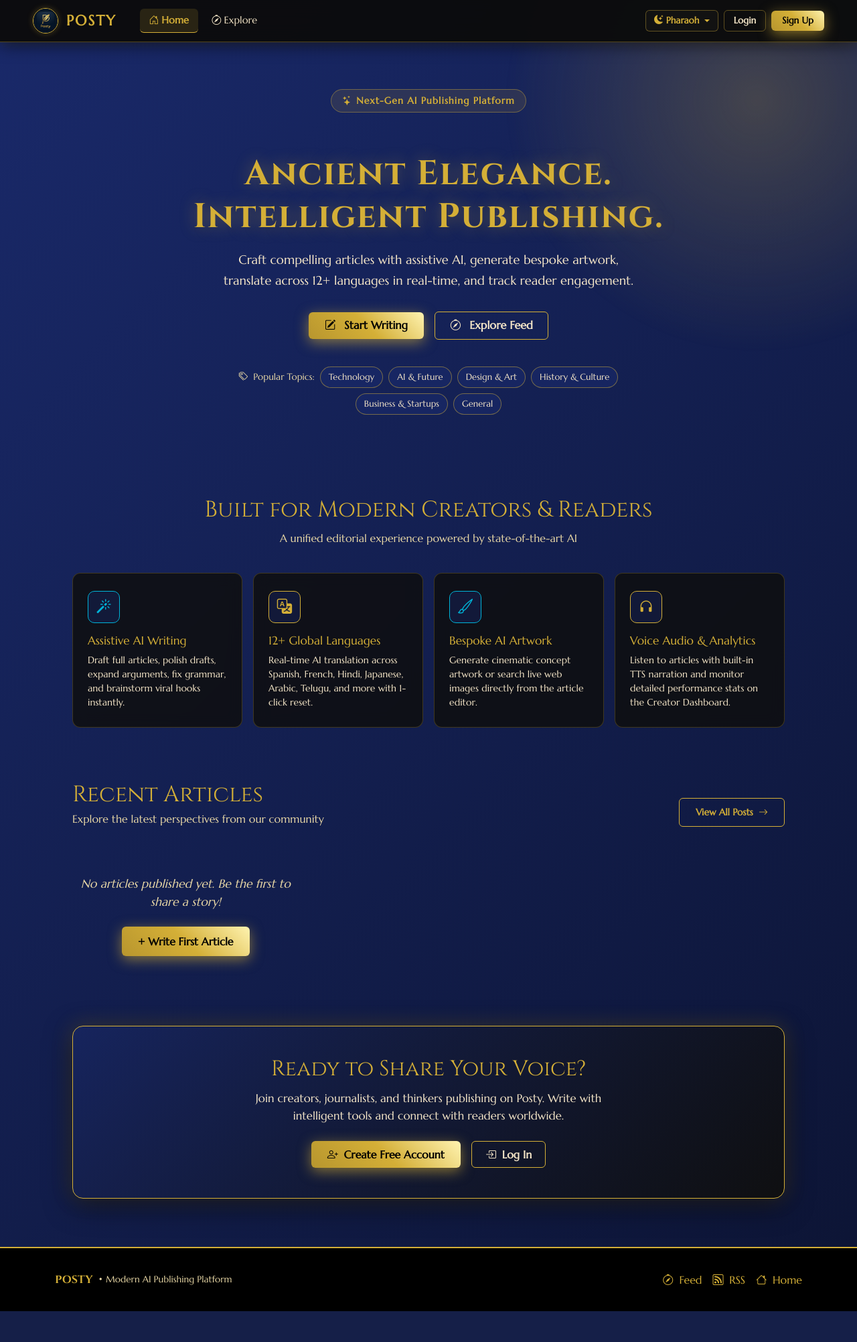
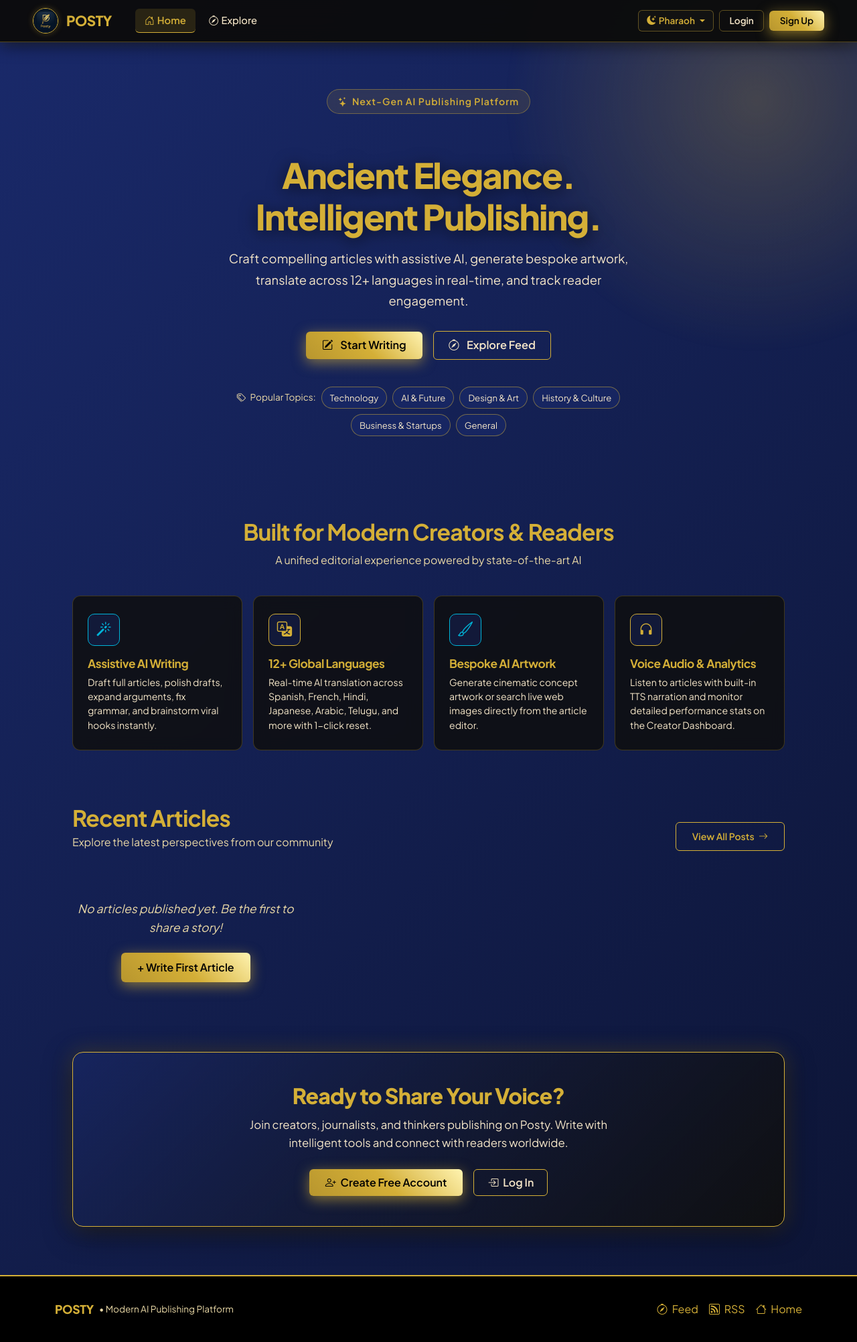
Before and after one commit to BhaskaraRao-Aerupilli/Posty, a Django app: page / in a window 1280 px wide. Shown: the whole page at 67% size. Before the commit the page ends 1957 px from the top, so only its background shows below. Run offline with Django 5.2, Linux system fonts and the light colour scheme; data that the repository does not hold is empty.

Commit message:
feat: upgrade typography to modern developer and designer system (Plus Jakarta Sans, Lora, JetBrains Mono)

```diff
--- a/my_app/static/style.css
+++ b/my_app/static/style.css
@@ -2,7 +2,7 @@
 /*        PHARAOH UI THEME       */
 /* ============================= */
 
-@import url('https://fonts.googleapis.com/css2?family=Cinzel:wght@400;600;700&family=Marcellus&display=swap');
+@import url('https://fonts.googleapis.com/css2?family=JetBrains+Mono:wght@400;500;600&family=Lora:ital,wght@0,400;0,500;0,600;1,400&family=Plus+Jakarta+Sans:wght@300;400;500;600;700;800&display=swap');
 
 /* ============================= */
 /* VARIABLES */
@@ -17,17 +17,28 @@
 --turquoise:#00b4d8;
 --obsidian:#0f0f0f;
 --danger:#c1121f;
+
+/* Modern Developer/Designer Typography System */
+--font-sans: 'Plus Jakarta Sans', -apple-system, BlinkMacSystemFont, 'Segoe UI', Roboto, Helvetica, Arial, sans-serif;
+--font-serif: 'Lora', Georgia, 'Times New Roman', serif;
+--font-mono: 'JetBrains Mono', SFMono-Regular, Menlo, Monaco, Consolas, monospace;
 }
 
 /* ============================= */
-/* RESET */
+/* RESET & BASE TYPOGRAPHY */
 /* ============================= */
 
 *{
 margin:0;
 padding:0;
 box-sizing:border-box;
-font-family:'Marcellus',serif;
+font-family: var(--font-sans);
+}
+
+html {
+    -webkit-font-smoothing: antialiased;
+    -moz-osx-font-smoothing: grayscale;
+    text-rendering: optimizeLegibility;
 }
 
 /* ============================= */
@@ -39,6 +50,9 @@ background:linear-gradient(135deg,#0f0f0f,#1a2a6c,#000);
 background-size:400% 400%;
 min-height:100vh;
 color:var(--sand);
+font-family: var(--font-sans);
+font-weight: 400;
+line-height: 1.6;
 animation:desertNight 18s ease infinite;
 overflow-x:hidden;
 }
@@ -74,14 +88,21 @@ pointer-events:none;
 /* HEADINGS */
 /* ============================= */
 
+h1, h2, h3, h4, h5, h6 {
+    font-family: var(--font-sans);
+    font-weight: 700;
+    letter-spacing: -0.025em;
+    color: var(--gold);
+}
+
 h1{
 text-align:center;
 margin-top:40px;
-font-family:'Cinzel',serif;
-font-size:2.6em;
-letter-spacing:3px;
+font-size:2.5rem;
+font-weight: 800;
+letter-spacing:-0.035em;
 color:var(--gold);
-text-shadow:0 0 15px rgba(212,175,55,0.6);
+text-shadow: 0 4px 20px rgba(0, 0, 0, 0.6);
 }
 
 hr{
@@ -107,11 +128,11 @@ background:linear-gradient(90deg,transparent,var(--gold),transparent);
 }
 
 .navbar-brand {
-    font-family: 'Cinzel', serif;
+    font-family: var(--font-sans);
     color: var(--gold) !important;
-    font-size: 1.35rem;
-    font-weight: 700;
-    letter-spacing: 2px;
+    font-size: 1.3rem;
+    font-weight: 800;
+    letter-spacing: -0.025em;
     padding: 2px 0;
 }
 
@@ -339,8 +360,10 @@ box-shadow:0 0 40px rgba(212,175,55,0.7);
 
 .card-title{
 color:var(--gold);
-font-family:'Cinzel',serif;
-font-size:1.3em;
+font-family: var(--font-sans);
+font-weight: 700;
+letter-spacing: -0.02em;
+font-size:1.25rem;
 margin-bottom:10px;
 }
 
--- a/my_app/templates/add-post.html
+++ b/my_app/templates/add-post.html
@@ -115,7 +115,7 @@
         <div class="modal-dialog modal-dialog-centered modal-lg">
             <div class="modal-content pharaoh-modal">
                 <div class="modal-header">
-                    <h5 class="modal-title" id="aiGenerateModalLabel" style="font-family: 'Cinzel', serif; color: var(--gold);"><i class="bi bi-stars me-2"></i> AI Post Generator & Live Images</h5>
+                    <h5 class="modal-title" id="aiGenerateModalLabel" style="color: var(--gold); font-weight: 700; letter-spacing: -0.02em;"><i class="bi bi-stars me-2"></i> AI Post Generator & Live Images</h5>
                     <button type="button" class="btn-close btn-close-white" data-bs-dismiss="modal" aria-label="Close"></button>
                 </div>
                 <div class="modal-body">
@@ -150,7 +150,7 @@
         <div class="modal-dialog modal-dialog-centered modal-lg">
             <div class="modal-content pharaoh-modal">
                 <div class="modal-header">
-                    <h5 class="modal-title" id="imageSearchModalLabel" style="font-family: 'Cinzel', serif; color: var(--gold);"><i class="bi bi-search me-2"></i> Live Web & Google Image Search</h5>
+                    <h5 class="modal-title" id="imageSearchModalLabel" style="color: var(--gold); font-weight: 700; letter-spacing: -0.02em;"><i class="bi bi-search me-2"></i> Live Web & Google Image Search</h5>
                     <button type="button" class="btn-close btn-close-white" data-bs-dismiss="modal" aria-label="Close"></button>
                 </div>
                 <div class="modal-body">
--- a/my_app/templates/analytics.html
+++ b/my_app/templates/analytics.html
@@ -46,7 +46,7 @@
         <div class="row g-3 mb-4">
             <div class="col-md-6">
                 <div class="ai-card h-100">
-                    <h5 style="font-family: 'Cinzel', serif; color: var(--gold); margin-bottom: 15px;"><i class="bi bi-bar-chart-fill me-2"></i> Publishing Overview</h5>
+                    <h5 style="color: var(--gold); font-weight: 700; letter-spacing: -0.02em; margin-bottom: 15px;"><i class="bi bi-bar-chart-fill me-2"></i> Publishing Overview</h5>
                     <div class="d-flex justify-content-between p-2 mb-2" style="background: rgba(26,42,108,0.3); border-radius: 6px;">
                         <span>Published Articles:</span>
                         <strong style="color: var(--gold);">{{ total_published }}</strong>
@@ -67,7 +67,7 @@
 
             <div class="col-md-6">
                 <div class="ai-card h-100">
-                    <h5 style="font-family: 'Cinzel', serif; color: var(--gold); margin-bottom: 15px;"><i class="bi bi-tags-fill me-2"></i> Category Distribution</h5>
+                    <h5 style="color: var(--gold); font-weight: 700; letter-spacing: -0.02em; margin-bottom: 15px;"><i class="bi bi-tags-fill me-2"></i> Category Distribution</h5>
                     {% for cat, count in category_counts.items %}
                     <div class="mb-2">
                         <div class="d-flex justify-content-between mb-1" style="font-size: 0.85rem;">
@@ -87,7 +87,7 @@
 
         <!-- Top Performing Posts -->
         <div class="ai-card">
-            <h5 style="font-family: 'Cinzel', serif; color: var(--gold); margin-bottom: 15px;"><i class="bi bi-trophy-fill me-2 text-warning"></i> Top Performing Articles</h5>
+            <h5 style="color: var(--gold); font-weight: 700; letter-spacing: -0.02em; margin-bottom: 15px;"><i class="bi bi-trophy-fill me-2 text-warning"></i> Top Performing Articles</h5>
 
 
             <div class="table-responsive">
--- a/my_app/templates/base.html
+++ b/my_app/templates/base.html
@@ -15,9 +15,13 @@
     {% endblock meta_tags %}
 
     <link href="https://cdn.jsdelivr.net/npm/bootstrap@5.3.8/dist/css/bootstrap.min.css" rel="stylesheet" integrity="sha384-sRIl4kxILFvY47J16cr9ZwB07vP4J8+LH7qKQnuqkuIAvNWLzeN8tE5YBujZqJLB" crossorigin="anonymous">
+    <!-- Professional Typography: Plus Jakarta Sans, Lora, JetBrains Mono -->
+    <link rel="preconnect" href="https://fonts.googleapis.com">
+    <link rel="preconnect" href="https://fonts.gstatic.com" crossorigin>
+    <link href="https://fonts.googleapis.com/css2?family=JetBrains+Mono:wght@400;500;600&family=Lora:ital,wght@0,400;0,500;0,600;1,400&family=Plus+Jakarta+Sans:wght@300;400;500;600;700;800&display=swap" rel="stylesheet">
     <!-- Professional Bootstrap Icons -->
     <link rel="stylesheet" href="https://cdn.jsdelivr.net/npm/bootstrap-icons@1.11.3/font/bootstrap-icons.min.css">
-    <link rel="stylesheet" href="{% static 'style.css' %}?v=4.8">
+    <link rel="stylesheet" href="{% static 'style.css' %}?v=5.0">
     {% block title %}
     {% endblock title %}
 
@@ -150,7 +154,7 @@
         <div class="container">
             <div class="d-flex justify-content-between align-items-center flex-wrap gap-3">
                 <div class="d-flex align-items-center gap-2">
-                    <span style="font-family: 'Cinzel', serif; color: var(--gold); font-weight: bold;">POSTY</span>
+                    <span style="font-weight: 800; letter-spacing: -0.02em; color: var(--gold); font-size: 1.1rem;">POSTY</span>
                     <span style="color: var(--desert); font-size: 0.85rem;">&bull; Modern AI Publishing Platform</span>
                 </div>
                 <div class="d-flex gap-3 align-items-center">
--- a/my_app/templates/bookmarks.html
+++ b/my_app/templates/bookmarks.html
@@ -35,7 +35,7 @@
         {% empty %}
         <div class="text-center py-5">
             <i class="bi bi-bookmark-dash fs-1 text-warning d-block mb-3"></i>
-            <h4 style="color: var(--gold); font-family: 'Cinzel', serif;">No Saved Articles Yet</h4>
+            <h4 style="color: var(--gold); font-weight: 700; letter-spacing: -0.02em;">No Saved Articles Yet</h4>
             <p style="color: var(--desert); font-size: 1.05rem;">When you discover articles you would like to read later, click the <strong>Save</strong> button on any post.</p>
             <a href="{% url 'display-post' %}" class="btn btn-primary mt-3"><i class="bi bi-compass me-1"></i> Explore Feed</a>
         </div>
--- a/my_app/templates/drafts.html
+++ b/my_app/templates/drafts.html
@@ -45,7 +45,7 @@
         {% empty %}
         <div class="text-center py-5">
             <i class="bi bi-journal-x fs-1 text-warning d-block mb-3"></i>
-            <h4 style="color: var(--gold); font-family: 'Cinzel', serif;">No Drafts Saved</h4>
+            <h4 style="color: var(--gold); font-weight: 700; letter-spacing: -0.02em;">No Drafts Saved</h4>
             <p style="color: var(--desert); font-size: 1.05rem;">You don't have any unpublished drafts right now.</p>
             <a href="{% url 'add-post' %}" class="btn btn-primary mt-2"><i class="bi bi-plus-lg me-1"></i> Start Writing</a>
         </div>
--- a/my_app/templates/edit-profile.html
+++ b/my_app/templates/edit-profile.html
@@ -11,7 +11,7 @@
             <div class="position-relative d-inline-block">
                 <img id="avatarPreviewImg" src="{{ profile.get_avatar }}" alt="Avatar" width="100" height="100" class="rounded-circle" style="border: 2.5px solid var(--gold); object-fit: cover; box-shadow: 0 0 15px rgba(212,175,55,0.4);">
             </div>
-            <h4 class="mt-2 mb-0" style="font-family: 'Cinzel', serif; color: var(--gold);">{{ request.user.username }}</h4>
+            <h4 class="mt-2 mb-0" style="color: var(--gold); font-weight: 700; letter-spacing: -0.02em;">{{ request.user.username }}</h4>
             <span style="font-size: 0.82rem; color: var(--desert);">Author on Posty</span>
         </div>
 
--- a/my_app/templates/home.html
+++ b/my_app/templates/home.html
@@ -27,13 +27,13 @@
         backdrop-filter: blur(8px);
     }
     .hero-title {
-        font-family: 'Cinzel', serif;
-        font-size: clamp(1.85rem, 6vw, 3.2rem);
-        font-weight: 700;
-        letter-spacing: clamp(1px, 0.5vw, 2px);
+        font-family: var(--font-sans);
+        font-size: clamp(2rem, 5.5vw, 3.25rem);
+        font-weight: 800;
+        letter-spacing: -0.03em;
         color: var(--gold);
-        text-shadow: 0 0 25px rgba(212, 175, 55, 0.4);
-        line-height: 1.25;
+        text-shadow: 0 4px 24px rgba(0, 0, 0, 0.6);
+        line-height: 1.2;
         margin-bottom: 16px;
     }
     .hero-lead {
@@ -103,7 +103,9 @@
         margin-bottom: 40px;
     }
     .section-title {
-        font-family: 'Cinzel', serif;
+        font-family: var(--font-sans);
+        font-weight: 700;
+        letter-spacing: -0.025em;
         font-size: 2.1rem;
         color: var(--gold);
         margin-bottom: 10px;
@@ -342,7 +344,7 @@
     <!-- 5. Join / CTA Banner -->
     <div class="my-5 pb-4">
         <div class="cta-banner">
-            <h2 style="font-family: 'Cinzel', serif; color: var(--gold); font-size: 2rem; margin-bottom: 12px;">
+            <h2 style="color: var(--gold); font-size: 2rem; font-weight: 800; letter-spacing: -0.025em; margin-bottom: 12px;">
                 Ready to Share Your Voice?
             </h2>
             <p style="color: var(--sand); font-size: 1.05rem; max-width: 550px; margin: 0 auto 25px auto;">
--- a/my_app/templates/profile.html
+++ b/my_app/templates/profile.html
@@ -15,7 +15,7 @@
                 <div class="flex-grow-1">
                     <div class="d-flex justify-content-between align-items-center flex-wrap gap-2">
                         <div>
-                            <h2 style="font-family: 'Cinzel', serif; color: var(--gold); margin-bottom: 2px;">{{ author_user.username }}</h2>
+                            <h2 style="color: var(--gold); font-weight: 800; letter-spacing: -0.025em; margin-bottom: 2px;">{{ author_user.username }}</h2>
                             <span style="font-size: 0.85rem; color: var(--desert);">Member since {{ author_user.date_joined|date:"M Y" }}</span>
                         </div>
                         {% if request.user == author_user %}
@@ -52,7 +52,7 @@
         </div>
 
         <!-- Author Articles Feed -->
-        <h3 class="mb-4 mt-5" style="font-family: 'Cinzel', serif; color: var(--gold);">Articles by {{ author_user.username }}</h3>
+        <h3 class="mb-4 mt-5" style="color: var(--gold); font-weight: 700; letter-spacing: -0.025em;">Articles by {{ author_user.username }}</h3>
 
         {% for post in posts %}
         <div class="card mb-4" style="overflow: hidden;">
--- a/my_app/templates/update-post.html
+++ b/my_app/templates/update-post.html
@@ -104,7 +104,7 @@
         <div class="modal-dialog modal-dialog-centered modal-lg">
             <div class="modal-content pharaoh-modal">
                 <div class="modal-header">
-                    <h5 class="modal-title" id="imageSearchModalLabel" style="font-family: 'Cinzel', serif; color: var(--gold);"><i class="bi bi-search me-2"></i> Live Web & Google Image Search</h5>
+                    <h5 class="modal-title" id="imageSearchModalLabel" style="color: var(--gold); font-weight: 700; letter-spacing: -0.02em;"><i class="bi bi-search me-2"></i> Live Web & Google Image Search</h5>
                     <button type="button" class="btn-close btn-close-white" data-bs-dismiss="modal" aria-label="Close"></button>
                 </div>
                 <div class="modal-body">
```
Also changed, not shown: my_app/templates/read-post.html (+14 -11 lines).
